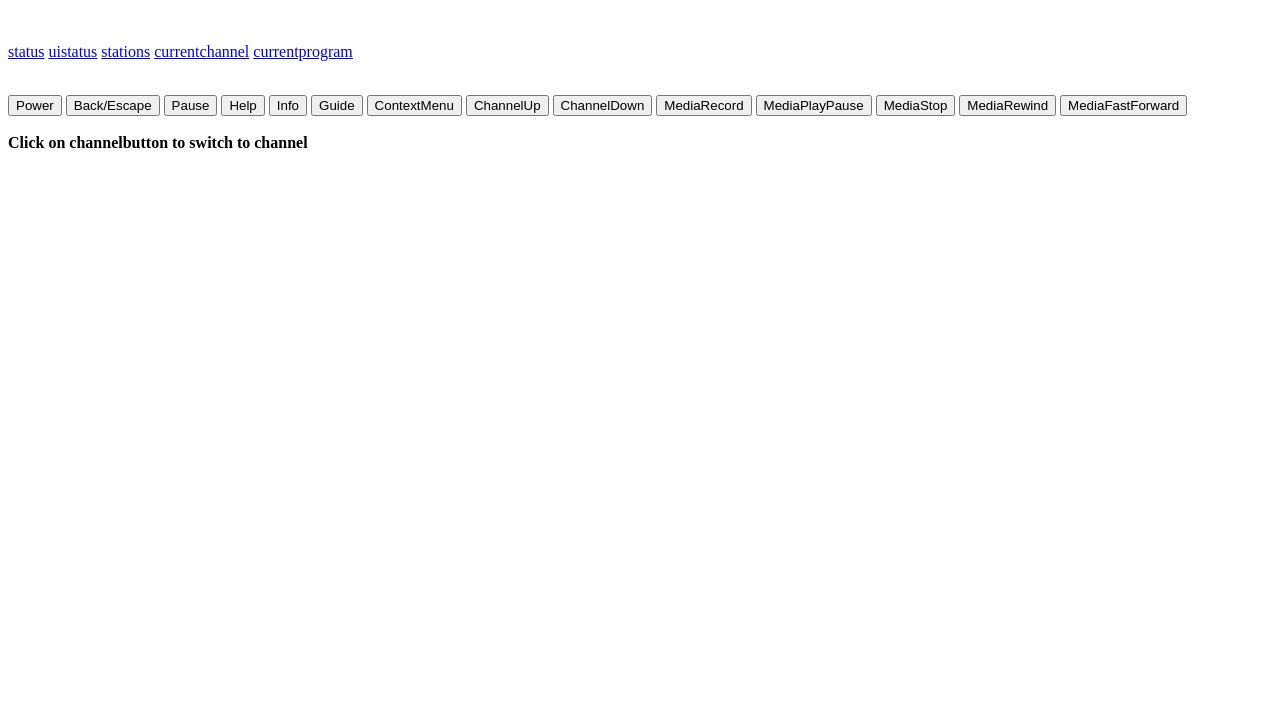
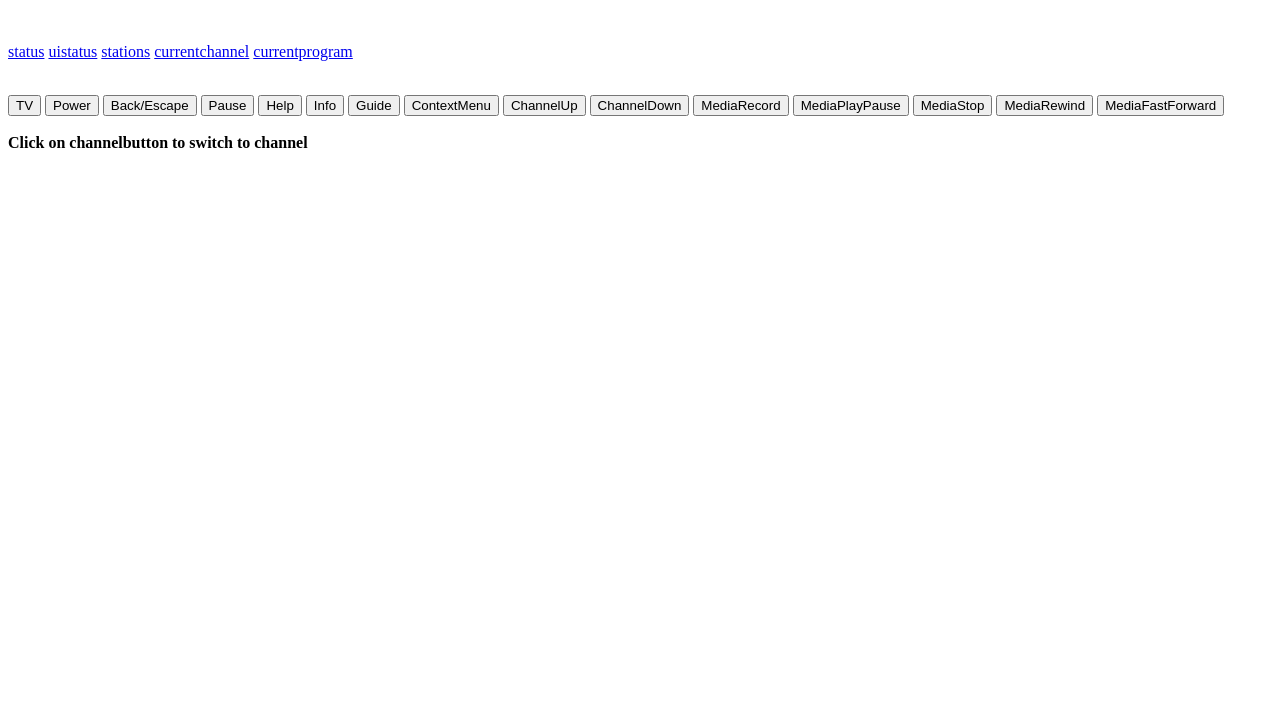
Before and after one commit to basst85/NextRemoteJs, a website: page index.html in a window 1280 px wide. Shown: the part 73-800 px from the top of the page. Drawn offline with Linux system fonts and the light colour scheme; no server answers.

Commit message:
added TV button

```diff
--- a/index.html
+++ b/index.html
@@ -19,6 +19,8 @@
 		<p id="stbStatus"></p>
 		<p id="stbCurrentChannel"></p>
 
+
+		<button id="TV" onCLick="sendKey('TV')">TV</button>
 		<button id="Power" onCLick="sendKey('Power')">Power</button>
 		<button id="Escape" onCLick="sendKey('Escape')">Back/Escape</button>
 		<button id="Pause" onCLick="sendKey('MediaPause')">Pause</button>
```
